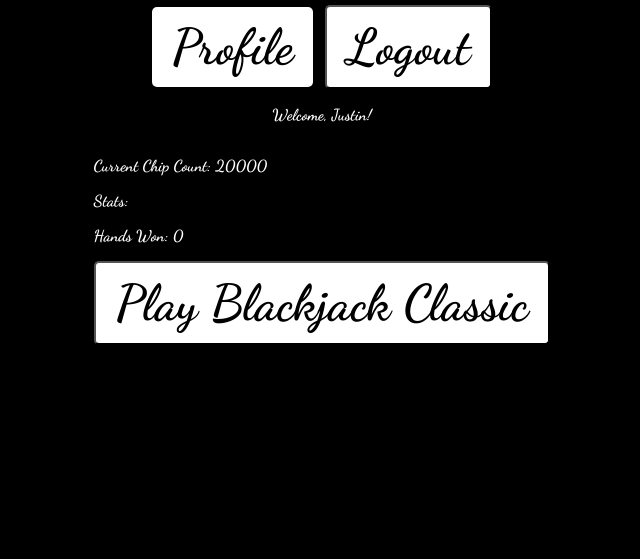
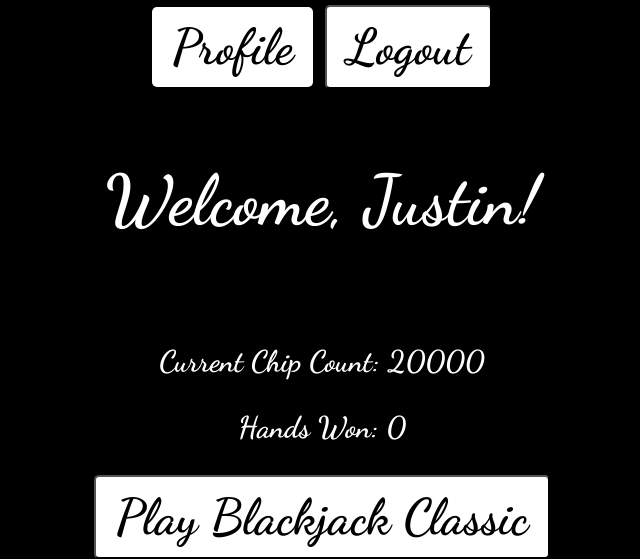
Before and after one commit to Justinh144/BlackJackWild, a Node server app: page /profile in a window 1280 px wide. Shown: the part 255-814 px from the top of the page, without its empty margins (318-958 px from the left). Run offline with Node 20, Linux system fonts and the light colour scheme; a user stored in the database is signed in; data comes from the database, SQL or seed files in the repository; some libraries are stand-ins or nearby versions.

Commit message:
minor changes

```diff
--- a/controllers/homeRoutes.js
+++ b/controllers/homeRoutes.js
@@ -11,16 +11,16 @@ router.get('/', (req, res) => {
 });
 
 // Comment out this part to mute audio
-  // const audioFilePath = path.join(__dirname, '../audio/Casino.mp3');
-  // console.log('Audio file path:', audioFilePath); // Log the resolved file path
+  const audioFilePath = path.join(__dirname, '../audio/Casino.mp3');
+  console.log('Audio file path:', audioFilePath); // Log the resolved file path
 
-  // player.play(audioFilePath, { afplay: ['-v', 1] }, function(err) {
-  //     if (err) {
-  //         console.error('Error playing audio:', err);
-  //     } else {
-  //         console.log('Audio file played successfully');
-  //     }
-  // });
+  player.play(audioFilePath, { afplay: ['-v', 1] }, function(err) {
+      if (err) {
+          console.error('Error playing audio:', err);
+      } else {
+          console.log('Audio file played successfully');
+      }
+  });
 
 
 
--- a/public/css/style2.css
+++ b/public/css/style2.css
@@ -42,7 +42,7 @@ body {
     padding: .25em .25em; /* Padding around the text */
     border-radius: .5em; /* Rounded corners */
     text-decoration: none; /* Remove underline */
-    font-size: 1.5em;
+    font-size: 50px;
     font-family: 'Dancing Script', cursive;
     transition: transform 0.3s ease;
    }
@@ -175,14 +175,15 @@ body {
     align-items: center;
     text-align: center; */
 
-
-    .profile_text{
-      size: 8em;
+    .profileText1  {
+      font-size: 70px;
       font-family: 'Dancing Script', cursive;
     }
 
-    .profile_text p {
-      size: 8em;
+
+    .profileText  {
+      font-size: 30px;
+      text-align: center;
       font-family: 'Dancing Script', cursive;
     }
 
--- a/views/profile.handlebars
+++ b/views/profile.handlebars
@@ -1,14 +1,13 @@
 <div class="profile_container">
 <div class="row">
-  <div class="profile_text welcome_elem">
+  <div class="profileText1 welcome_elem">
     <p>Welcome, {{name}}!</pp>
   </div>
 </div>
 
-<div class="profile_text user_stats">
-  <div class="profile_text prof_chip_count">
+<div class="profileText user_stas">
+  <div class="prof_chip_count">
     <p>Current Chip Count: {{chipCount}}</p>
-    <p>Stats:</p>
     <p>Hands Won: {{handsWon}}</p>
 <button id="classic-btn" class="btn btn-primary classic-button" type="classic-mode">Play Blackjack Classic</button>
 </div>
```
